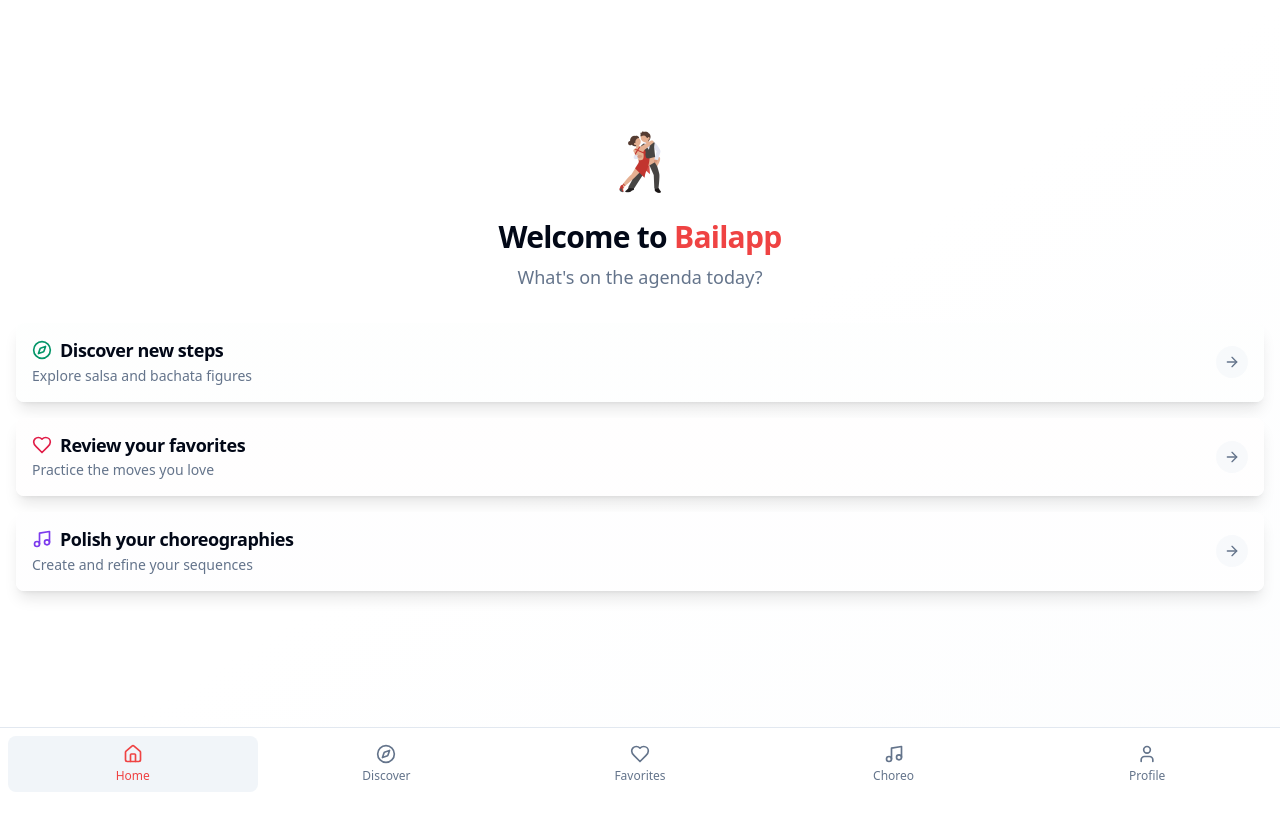
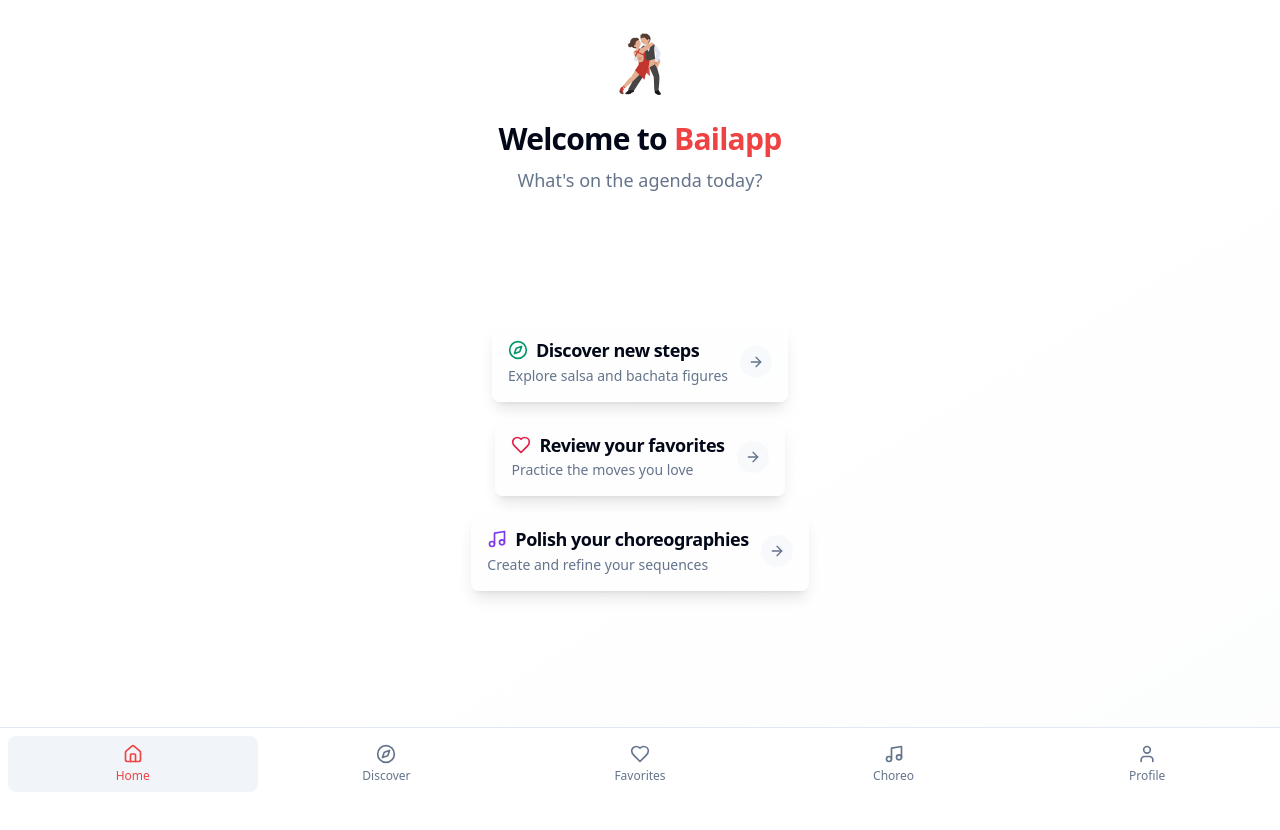
Before and after one commit to PolThm/bailapp, a React (Vite) app in the folder apps/web/: page / in a window 1280 px wide. Shown: the top 830 px of the page. Built offline with nearby package versions, Linux system fonts and the light colour scheme; no server answers.

Commit message:
Update Home.tsx

```diff
--- a/apps/web/src/pages/Home.tsx
+++ b/apps/web/src/pages/Home.tsx
@@ -66,7 +66,7 @@
         </div>
 
         {/* Options Grid */}
-        <div className="grid grid-cols-1 gap-4 w-full px-4">
+        <div className="flex flex-col gap-4 w-full px-4 flex-1 justify-center items-center">
           {options.map((option, index) => (
             <Link
               key={option.link}
```
